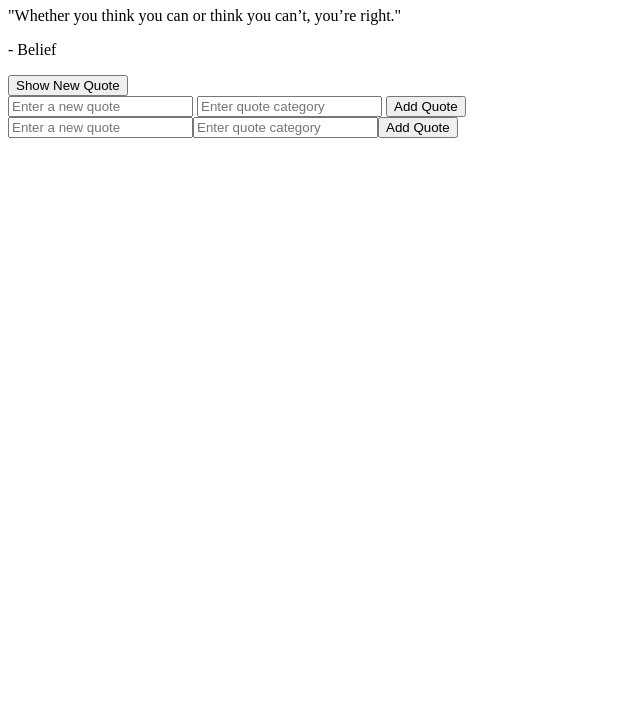
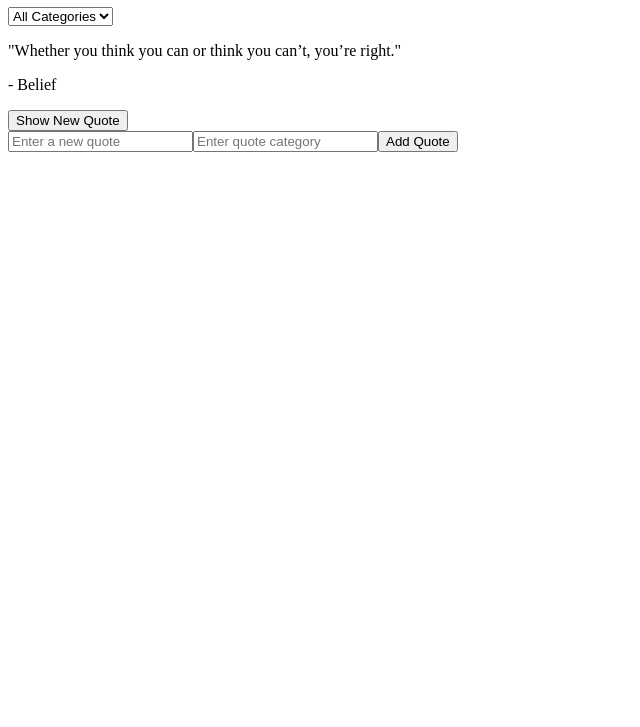
Before and after one commit to refatt/alx_fe_javascript, a plain HTML site: page dom-manipulation/index.html in a window 1280 px wide. Shown: the part 73-800 px from the top of the page, without its empty margins (0-640 px from the left). Drawn offline with Linux system fonts and the light colour scheme.

Commit message:
Update index.html

```diff
--- a/dom-manipulation/index.html
+++ b/dom-manipulation/index.html
@@ -8,6 +8,12 @@
 <body>
   <h1>Dynamic Quote Generator</h1>
 
+  <!-- Category filter dropdown -->
+  <select id="categoryFilter" onchange="filterQuotes()">
+    <option value="all">All Categories</option>
+    <!-- Categories will be populated dynamically -->
+  </select>
+
   <!-- Display area for the quotes -->
   <div id="quoteDisplay"></div>
 
@@ -15,11 +21,7 @@
   <button id="newQuote">Show New Quote</button>
 
   <!-- Form to add a new quote -->
-  <div>
-    <input id="newQuoteText" type="text" placeholder="Enter a new quote" />
-    <input id="newQuoteCategory" type="text" placeholder="Enter quote category" />
-    <button onclick="addQuote()">Add Quote</button>
-  </div>
+  <div id="addQuoteFormContainer"></div>
 
   <!-- JavaScript file -->
   <script src="script.js"></script>
```
